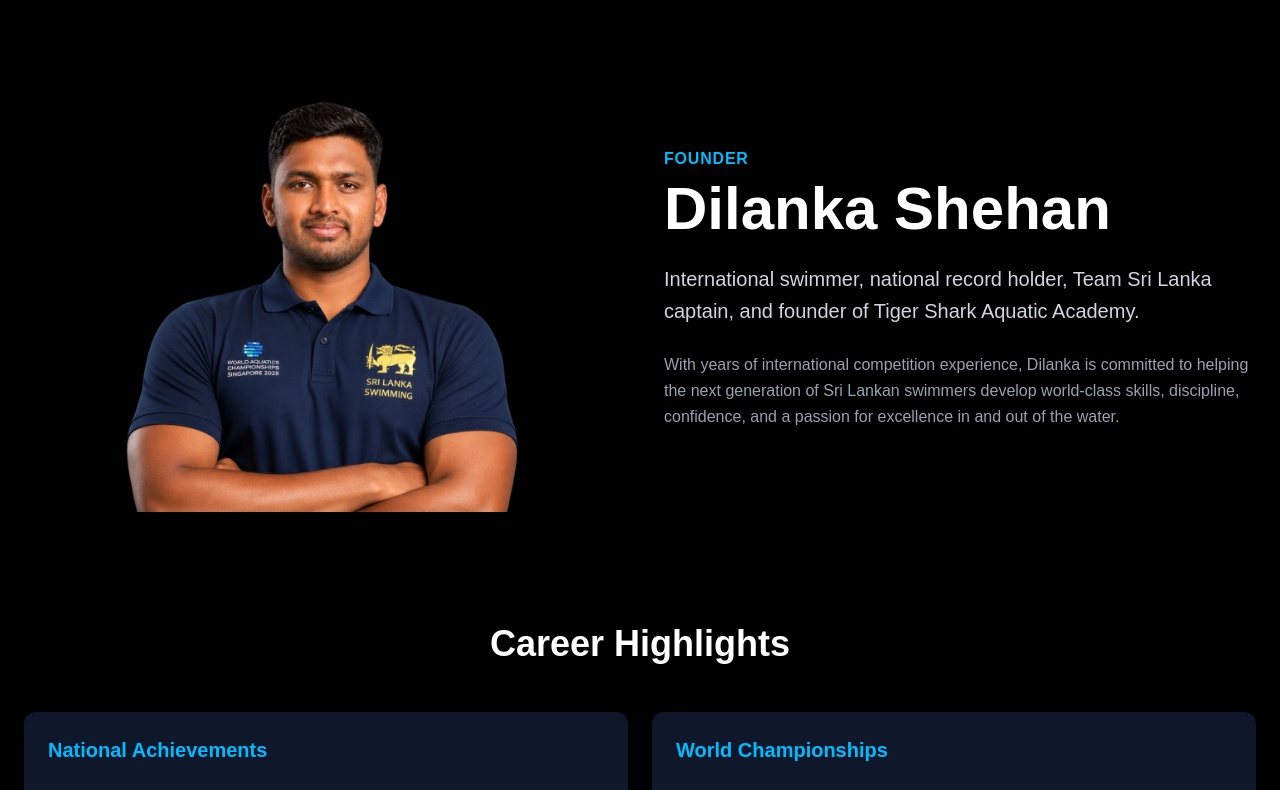
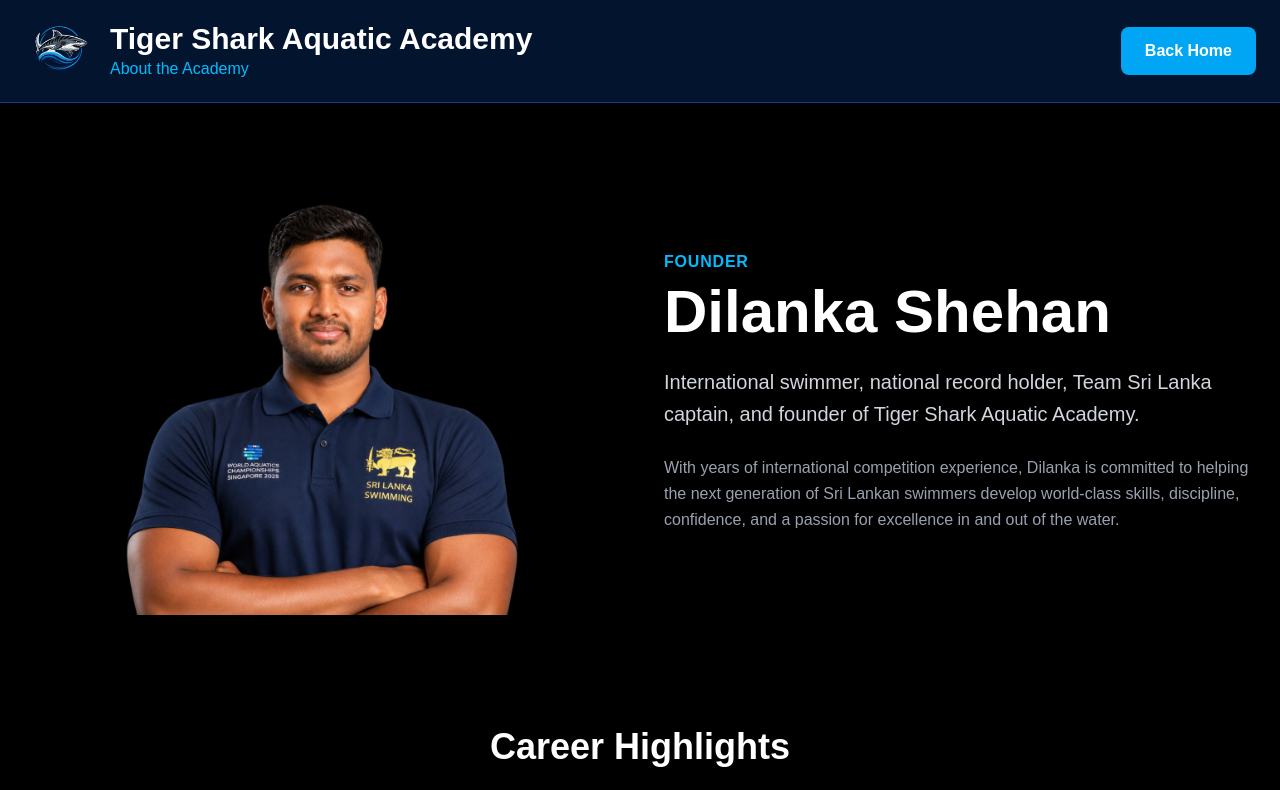
Before and after one commit to ImziSew/tiger-shark-academy, a Next.js app: page /about in a window 1280 px wide. Shown: the top 790 px of the page. Built offline with nearby package versions, Linux system fonts and the light colour scheme.

Commit message:
Update About page header

```diff
--- a/app/about/page.tsx
+++ b/app/about/page.tsx
@@ -1,4 +1,5 @@
 import Image from "next/image";
+import Link from "next/link";
 
     import {
   Trophy,
@@ -13,6 +14,38 @@ export default function AboutPage() {
   return (
     <main className="min-h-screen bg-black text-white">
 
+      {/* HEADER */}
+<header className="bg-[#03142e] border-b border-blue-900">
+  <div className="max-w-7xl mx-auto flex items-center justify-between px-6 py-4">
+
+    <div className="flex items-center gap-4">
+      <Image
+        src="/logo.png"
+        alt="Tiger Shark Logo"
+        width={70}
+        height={70}
+      />
+
+      <div>
+        <h1 className="text-3xl font-bold text-white">
+          Tiger Shark Aquatic Academy
+        </h1>
+
+        <p className="text-sky-400">
+          About the Academy
+        </p>
+      </div>
+    </div>
+
+    <Link
+      href="/"
+      className="bg-sky-500 hover:bg-sky-600 px-6 py-3 rounded-lg font-semibold transition"
+    >
+      Back Home
+    </Link>
+
+  </div>
+</header>
       {/* HERO */}
       <section className="max-w-7xl mx-auto px-6 py-16">
         <div className="grid lg:grid-cols-2 gap-12 items-center">
```
